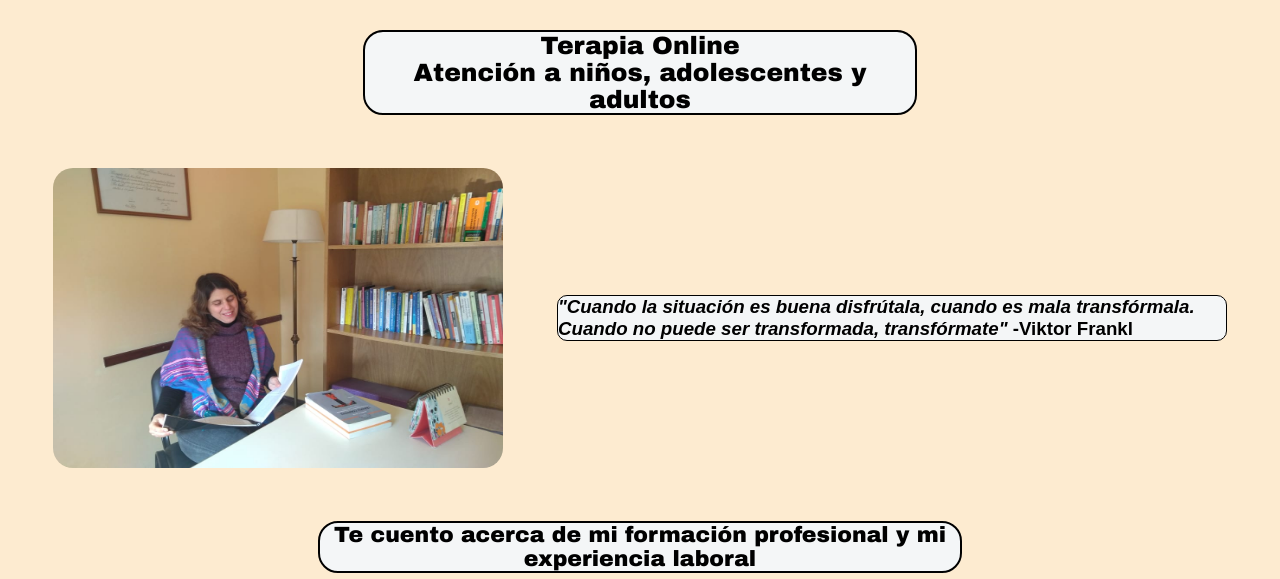
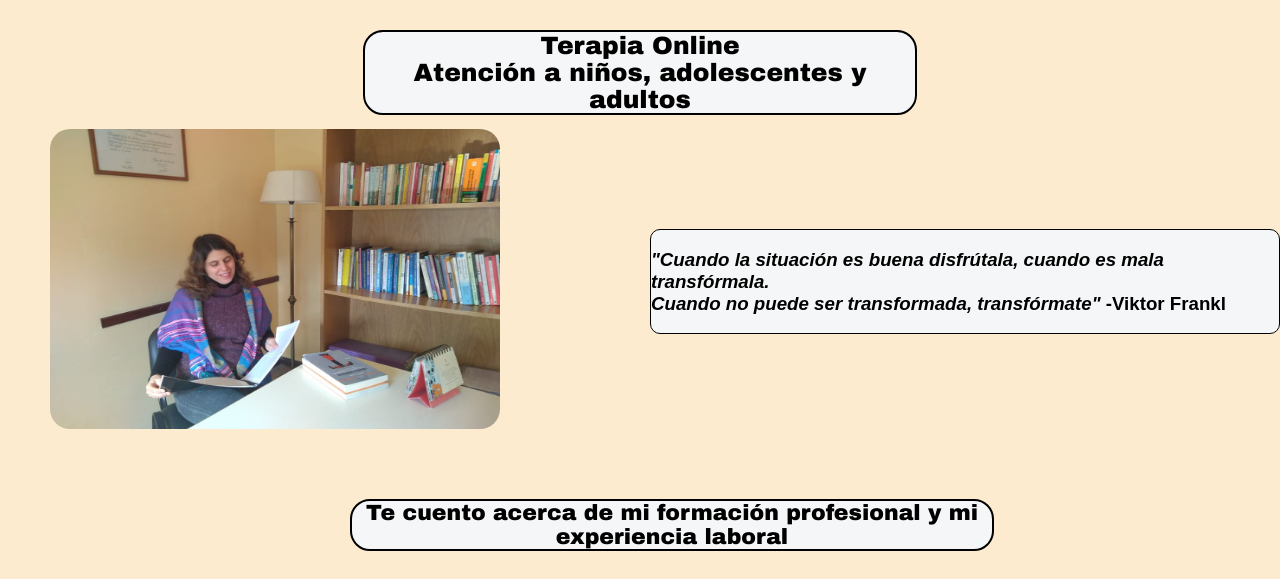
Before and after one commit to callgore/Terapia-online, a plain HTML site: page index.html in a window 1280 px wide. Shown: the part 221-800 px from the top of the page. Drawn offline with Linux system fonts and the light colour scheme.

Commit message:
Add files via upload

```diff
--- a/index.html
+++ b/index.html
@@ -23,24 +23,20 @@
 				 </h2>
 			</center>
 		</p>
-<table>
-		<td>
-			<img id="imin"src="psico.jpeg" title="Lic Carola Corti">
-		</td>
-		<td>
-			<p>
-				<H3>
+	<div class="imin">
+			<img id="imin" src="psico.jpeg" title="Lic Carola Corti">
+	</div>
 		<div class="cita">
-						<cite>"Cuando la situación es buena disfrútala,
+			<h3>
+				<cite>
+					"Cuando la situación es buena disfrútala,
 					cuando es mala transfórmala.
+					<br/>
 					Cuando no puede ser transformada, transfórmate"
 				</cite>
 					-Viktor Frankl
+			</h3>
 		</div>
-				</h3>
-			</p>
-		</td>
-</table>
 <p>
 	<center>
 		<h4>
@@ -68,6 +64,7 @@
 	</center>
 </p>
 
+<div class="tabla">
 	<table>
 		<td>
 			<img id="sfree" src="agree.jpg">
@@ -113,6 +110,7 @@
 			</p>
 		</td>
 	</table>
+</div>
 <div id="wasa">
 		<a href="https://wa.me/5491158391752?text=Hola+Carola" target="_blank"</a><div class="container">
 			<div class="left-side">
--- a/main.css
+++ b/main.css
@@ -62,11 +62,9 @@ h2{
 	margin-left:336px;
 
 }
-h3{
-	margin:50;
-}
-
 h4{
+	position:absolute;
+	top:670px; left:300px;
 	font: bold 22px Arial Black;
 	margin: 50px;
 	background-color: #F4F6F7;
@@ -76,20 +74,34 @@ h4{
 }
 
 h5{
+	position:absolute;
+	top:790px; left:73px;
 	font: bold 16px Arial Black;
 	margin: 50px;
 }
-
+.imin{
+	position:absolute;
+	top: 350px; left:px;
+}
 #imin{
 	border-radius:20px;
 	margin-left:50px;
 	height: 300px;
 	width: 450px;
 }
+.cita{
+	position: absolute;
+	top: 450px; left: 650px;
+}
+.tabla{
+	position: absolute;
+	top: 1200px; left: 40px;
+}
+/*boton a wasap*/
 
 #wasa{
 	position:absolute;
-	top:1400px; left:-450px; right:250px;
+	top:1500px; left:-450px; right:250px;
 	min-height: 50vh;
 	display: flex;
 	justify-content: center;
@@ -241,10 +253,11 @@ h5{
     transform: translateY(0);
   }
 }
+/*boton a instagram*/
 
 #inst{
 	position:absolute;
-	top:1520px; left:70px;
+	top:1620px; left:90px;
 	display: flex;
 	justify-content: center;
 	align-items: center;
```
Lines whose indentation alone changed are shown as unchanged.
